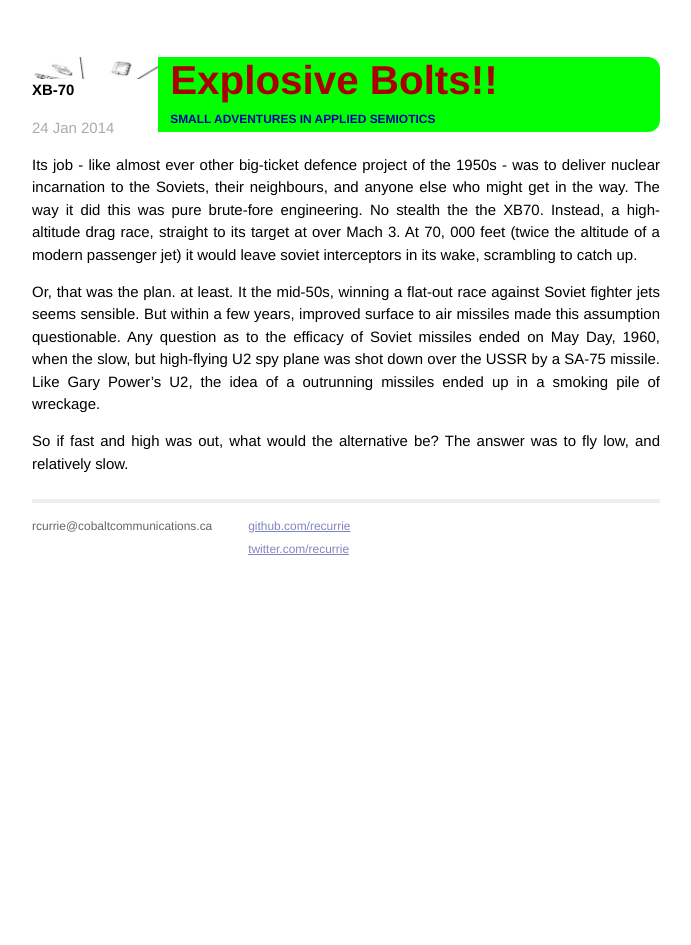
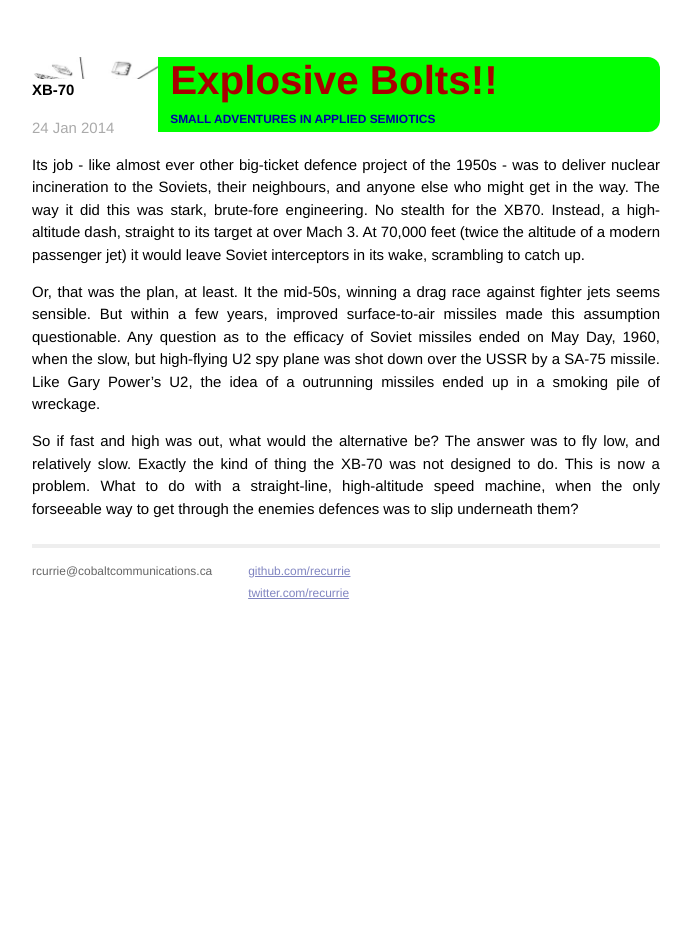
Before and after one commit to recurrie/recurrie.github.io, a Jekyll site: the page built from _posts/2104-01-25-xb70.markdown, in a window 1280 px wide. Shown: the whole page, without its empty margins (294-985 px from the left). Built offline with Jekyll 4.4.1, drawn with Linux system fonts in a browser that asks for light colours.

Commit message:
Text updates

```diff
--- a/_posts/2104-01-25-xb70.markdown
+++ b/_posts/2104-01-25-xb70.markdown
@@ -4,8 +4,8 @@ title:  "XB-70"
 date:   2014-01-24 21:00:00
 categories: jekyll update
 ---
-Its job - like almost ever other big-ticket defence project of the 1950s - was to deliver nuclear incarnation to the Soviets, their neighbours, and anyone else who might get in the way. The way it did this was pure brute-fore engineering. No stealth the the XB70. Instead, a high-altitude drag race, straight to its target at over Mach 3. At 70, 000 feet (twice the altitude of a modern passenger jet) it would leave soviet interceptors in its wake, scrambling to catch up.
+Its job - like almost ever other big-ticket defence project of the 1950s - was to deliver nuclear incineration to the Soviets, their neighbours, and anyone else who might get in the way. The way it did this was stark,  brute-fore engineering. No stealth for the XB70. Instead, a high-altitude dash, straight to its target at over Mach 3. At 70,000 feet (twice the altitude of a modern passenger jet) it would leave Soviet interceptors in its wake, scrambling to catch up.
 
-Or, that was the plan. at least. It the mid-50s, winning a flat-out race against Soviet  fighter jets seems sensible. But within a few years, improved surface to air missiles made this assumption questionable. Any question as to the efficacy of Soviet missiles ended on May Day, 1960,  when the slow, but high-flying U2 spy plane was shot down over the USSR by a SA-75 missile. Like Gary Power's U2, the idea of a outrunning missiles ended up in a smoking pile of wreckage.
+Or, that was the plan, at least. It the mid-50s, winning a drag race against fighter jets seems sensible. But within a few years, improved surface-to-air missiles made this assumption questionable. Any question as to the efficacy of Soviet missiles ended on May Day, 1960,  when the slow, but high-flying U2 spy plane was shot down over the USSR by a SA-75 missile. Like Gary Power's U2, the idea of a outrunning missiles ended up in a smoking pile of wreckage.
 
-So if fast and high was out, what would the alternative be? The answer was to fly low, and relatively slow.
+So if fast and high was out, what would the alternative be? The answer was to fly low, and relatively slow. Exactly the kind of thing the XB-70 was not designed to do. This is now a problem. What to do with a straight-line, high-altitude speed machine, when the only forseeable way to get through the enemies defences was to slip underneath them?
```
Also changed, not shown: 1 other file.
